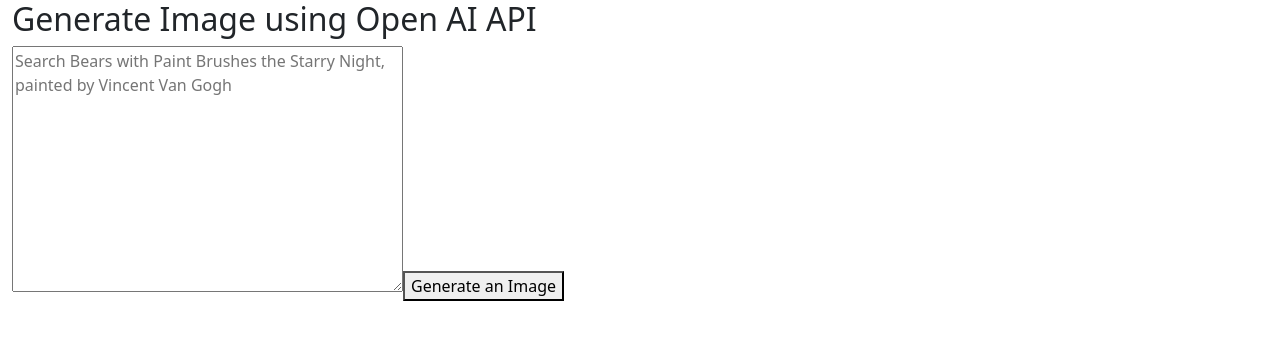
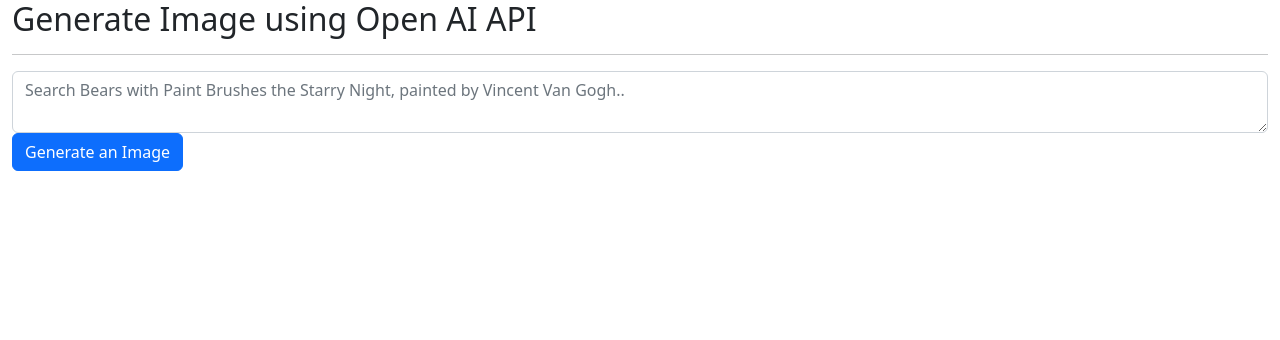
Before and after one commit to google-boy/search-picture, a React (Create React App) app: page / in a window 1280 px wide. Shown: the top 340 px of the page. Built offline with nearby package versions, Linux system fonts and the light colour scheme.

Commit message:
Use bootstrap form and button

```diff
--- a/src/App.js
+++ b/src/App.js
@@ -1,6 +1,8 @@
 import { Configuration, OpenAIApi } from "openai";
 import { useState } from "react";
 import Container from "react-bootstrap/Container";
+import Button from "react-bootstrap/Button";
+import Form from "react-bootstrap/Form";
 
 function App() {
   const [prompt, setPrompt] = useState('')
@@ -23,14 +25,15 @@
     <Container fluid className="App">
       <>
         <h2>Generate Image using Open AI API</h2>
-        <textarea
-          className="app-input"
-          placeholder="Search Bears with Paint Brushes the Starry Night, painted by Vincent Van Gogh"
-          onChange={(e) => setPrompt(e.target.value)}
-          rows="10"
-          cols="40"
-        />
-        <button onClick={generateImage}>Generate an Image</button>
+        <hr />
+        <Form>
+          <Form.Group className="SearchInput">
+            <Form.Control as="textarea"
+             placeholder="Search Bears with Paint Brushes the Starry Night, painted by Vincent Van Gogh.."
+             onChange={(e) => setPrompt(e.target.value)}/>
+          </Form.Group>
+          <Button onClick={generateImage}>Generate an Image</Button>
+        </Form>
       </>
     </Container>
   )
```
